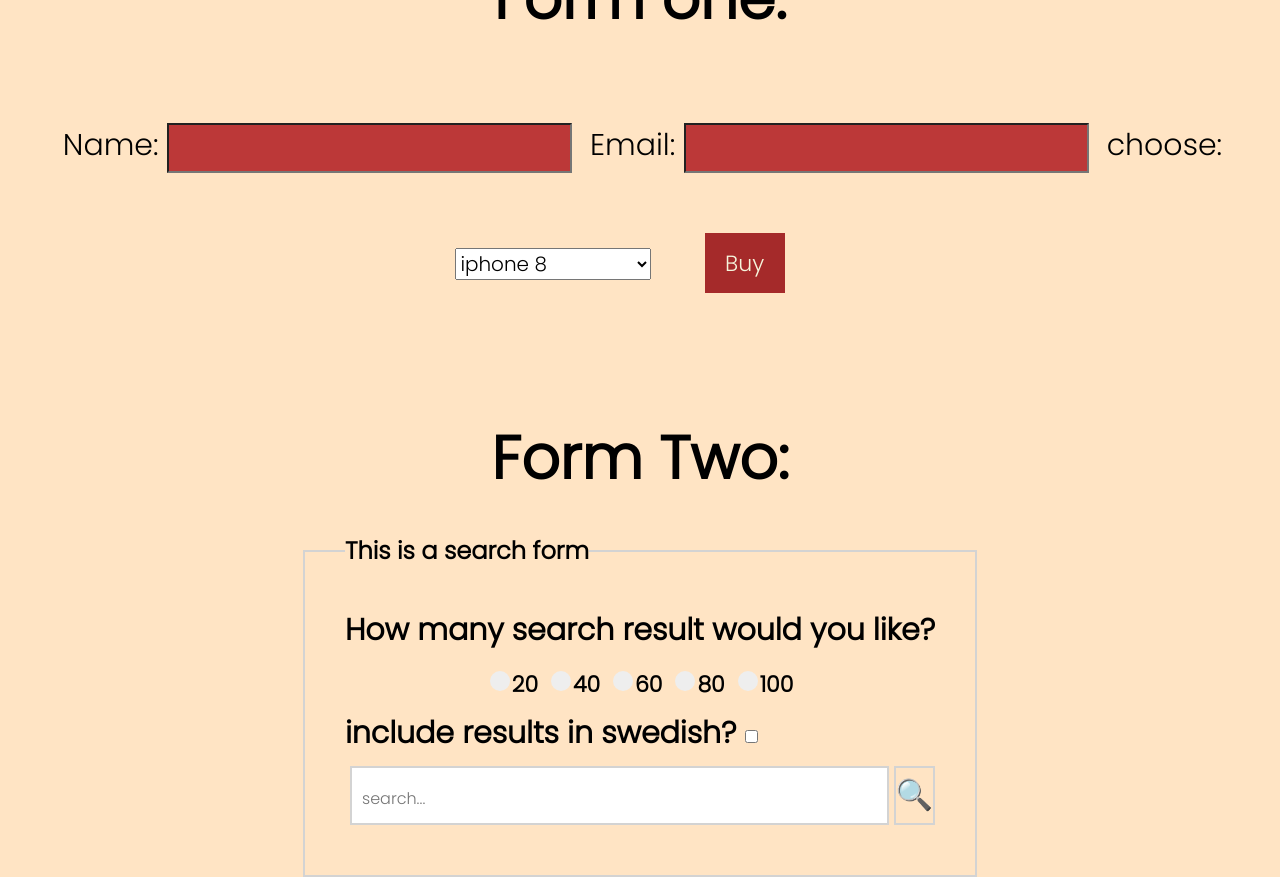
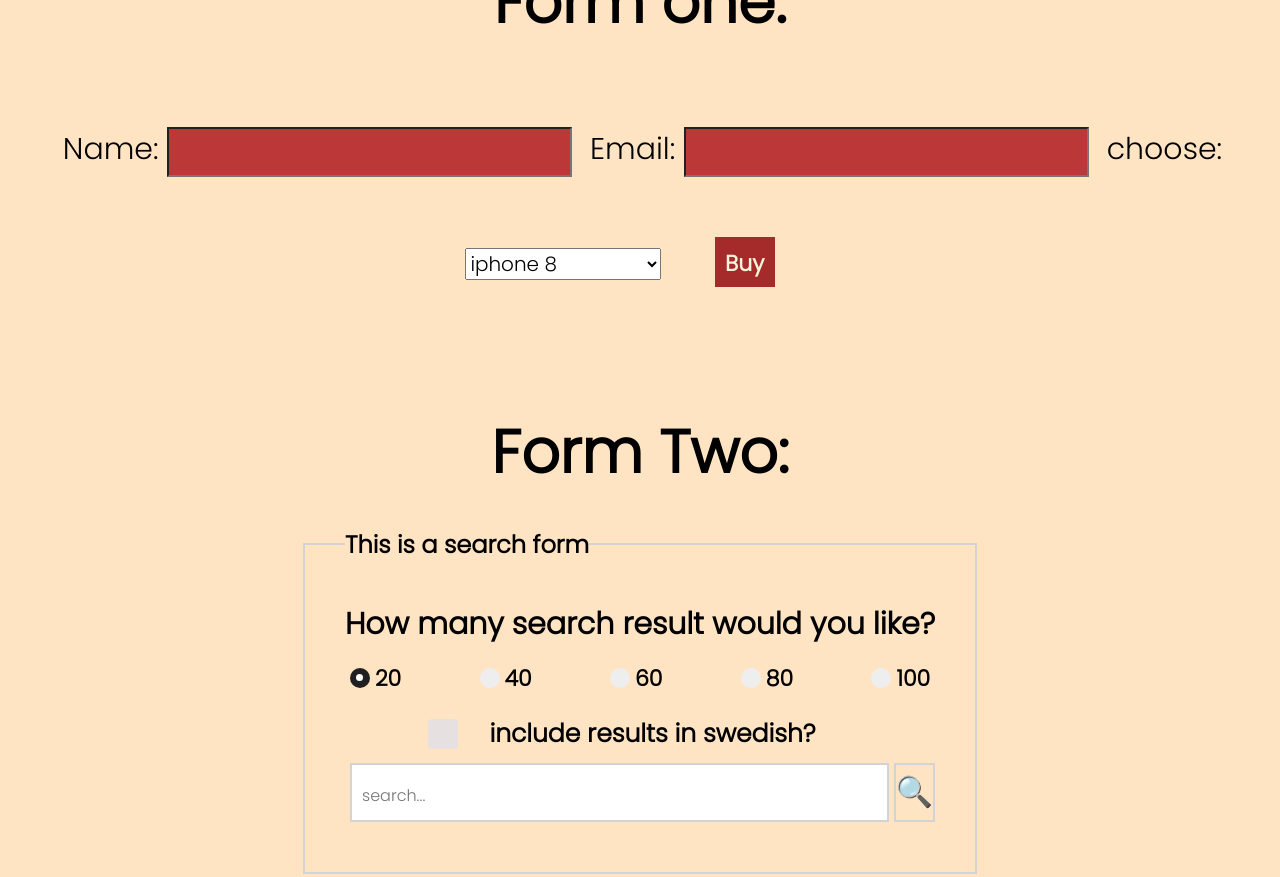
Before and after one commit to Minadarabi/form-practice, a plain HTML site: page index.html in a window 1280 px wide. Drawn offline with Linux system fonts and the light colour scheme.

```diff
--- a/index.html
+++ b/index.html
@@ -39,7 +39,7 @@
                 <div class="radio-col">
                     <label for="" class="radiobutton-container">
                         20
-                        <input type="radio" name="answer">
+                        <input type="radio" name="answer" checked>
                         <span class="costum-radio"></span>
                     </label>
                     <label for="" class="radiobutton-container">
@@ -68,9 +68,10 @@
 
             </div>
             <div class="check">
-                <label for="">
+                <label for="" class="checkbox-container">
                     include results in swedish?
                     <input type="checkbox">
+                    <span class="costum-checkbox"></span>
                 </label>
 
             </div>
--- a/style.css
+++ b/style.css
@@ -46,14 +46,15 @@
     font-size: 20px;
 }
 .btn{
-    width: 80px;
-    height: 60px;
+    width: 60px;
+    height: 50px;
     background-color: brown;
     color: beige;
     border: none;
     font-size: 22px;
     padding: 10px;
     margin: 40px;
+    font-weight: bold;
 }
 .form-two{
 
@@ -116,7 +117,8 @@
 }
 .radio-col{
     display: flex;
-   justify-content: center;
+   justify-content: space-between;
+
 }
 .radiobutton-container{
     display: block;
@@ -128,22 +130,101 @@
 }
 .radiobutton-container input{
     position: absolute;
-    width: 0;
-    height: 0;
     opacity: 0;
     cursor: pointer;
+    top: 0;
+    bottom: 0;
+    right: 0;
+    left: 0;
+
 }
 .costum-radio{
     position: absolute;
-    top: 0;
+    top: 6px;
     left: 0;
     width: 20px;
     height: 20px;
     background-color: #eee;
     cursor: pointer;
     border-radius: 50%;
-    margin: 3px;
+
 }
-.radiobutton-container:hover input .costum-radio{
-    background-color: #ccc;
+.radiobutton-container:hover input ~ .costum-radio{
+    background-color: rgb(186, 179, 179);
 }
+.radiobutton-container input:checked ~ .costum-radio{
+    background-color: #202020;
+}
+.costum-radio::after{
+    content: "";
+    position: absolute;
+    top: 6px;
+    left: 6px;
+    width: 7px;
+    height: 7px;
+    border-radius: 50%;
+    background-color: white;
+    display: none;
+
+}
+.radiobutton-container input:checked ~ .costum-radio::after{
+    display: block;
+}
+.radiobutton-container input:focus + .costum-radio{
+    outline: #333 auto 4px;
+}
+.checkbox-container{
+    position: relative;
+    display: block;
+    padding-left: 25px;
+    margin: 10px 5px;
+    font-size: 25px;
+    user-select: none;
+    text-align: center;
+
+}
+.checkbox-container input{
+    position: absolute;
+    opacity: 0;
+    cursor: pointer;
+    top: 0;
+    bottom: 0;
+    left: 0;
+    right: 0;
+}
+.costum-checkbox{
+    position: absolute;
+    top: 4px;
+    left: 78px;
+    width: 30px;
+    height: 30px;
+    background-color: rgb(231, 224, 224);
+    border-radius: 4px;
+    cursor: pointer;
+
+}
+.checkbox-container:hover input ~ .costum-checkbox{
+    background-color: rgb(193, 187, 187);
+
+}
+.checkbox-container input:checked ~ .costum-checkbox{
+    background-color: #333;
+}
+.costum-checkbox::after{
+    content: "";
+    position: absolute;
+    width: 7px;
+    height: 17px;
+    border: solid rgb(241, 231, 231);
+    border-width: 0 3px 3px 0;
+    top: 4px;
+    left: 8px;
+    transform: rotate(45deg);
+    display: none;
+}
+.checkbox-container input:checked ~ .costum-checkbox::after{
+    display: block;
+}
+.checkbox-container input:focus + .costum-checkbox{
+    outline: #333 auto 4px;
+}
```
